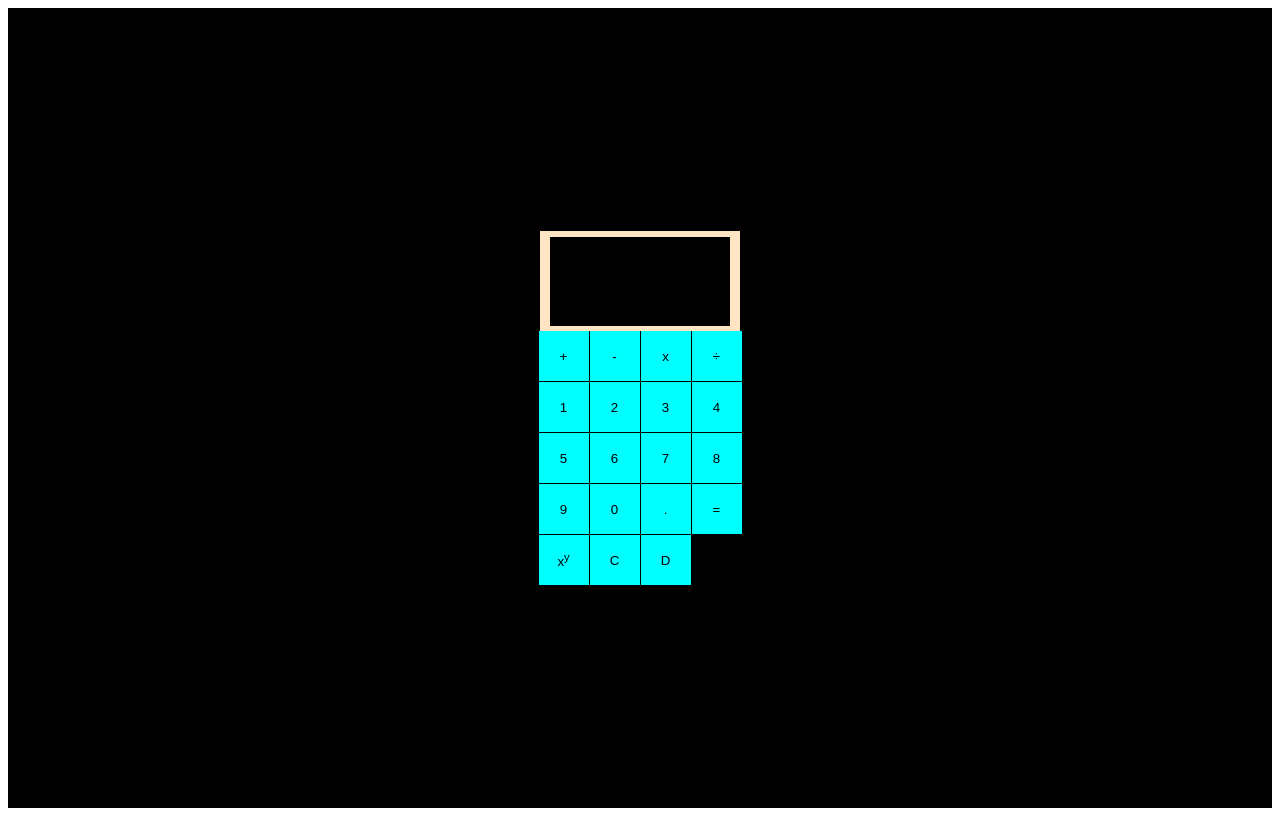
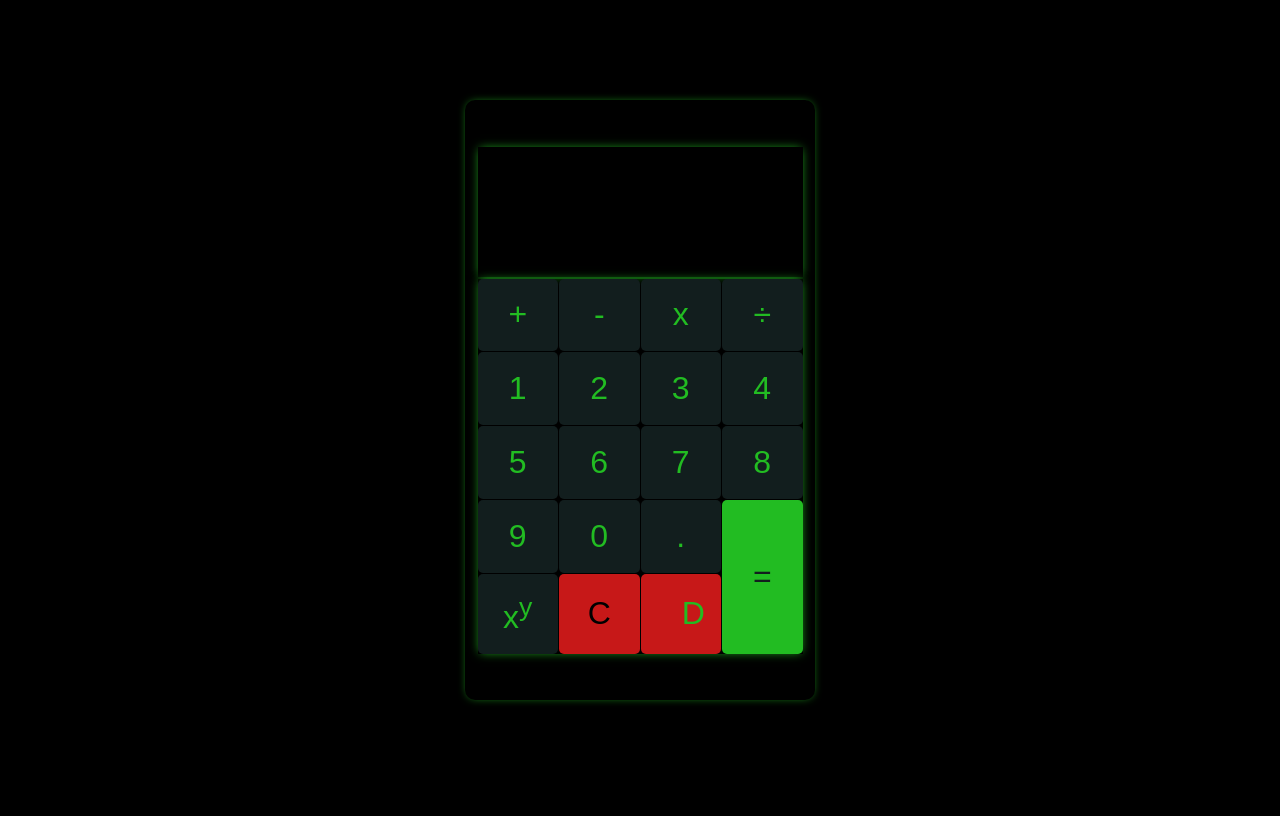
Before and after one commit to chromecodes/calculator, a plain HTML site: page index.html in a window 1280 px wide. Drawn offline with Linux system fonts and the light colour scheme.

Commit message:
added style

```diff
--- a/style.css
+++ b/style.css
@@ -1,49 +1,128 @@
+body{
+    padding :0px;
+    margin :0px;
+    border :0px;
+    display:flex;
+    align-items: center;
+    justify-content: center;
+    width:100%;
+    height:100vh;
+    background-color: black;
+}
+
 .calculator{
-    background-color: black;
+    background-color: rgb(0, 0, 0);
     display: flex;
     align-items: center;
     justify-content: center;
     flex-direction: column;
-    height: 100vh;
+    height: 600px;
+    width:350px;
+    gap: 2px;
+    border-radius: 10px;
+    border: 0px #22bc22 solid;
+    box-shadow: 0px 0px 10px -3px #22bc22;
 }
 .displays{
-    width: 200px;
-    height: 100px;
-    background-color: bisque;
+    height:130px;
+    width:325px;
+    background-color: rgb(0, 0, 0);
     display: flex;
     flex-direction: column;
     align-items: center;
     justify-content: center;
+    box-shadow: 0px 0px 10px -2px #22bc22;
+    text-overflow: ellipsis;
+
 }
 .display-1{
-    width: 175px;
-    height: 30px;
-    background-color: black;
-    color: white;
+    height:100px;
+    width: 295px;
+    background-color: transparent;
+    color: #22bc22;
     text-align-last: right;
-    font-size: 15px;
-    padding: 2px 2.5px;
+    font-size: 30px;
+    padding: 15px 15px 0px 15px;
+    text-overflow: ellipsis;
+    white-space: nowrap;
+  	overflow: hidden;
+  	text-overflow: ellipsis;
 
 }
 .display-2{
-    width: 170px;
-    height: 45px;
-    background-color: black;
-    color: white;
+    height:170px;
+    width:295px;
+    background-color: transparent;
+    color: #22bc22;
     text-align-last: right;
-    font-size: 35px;
-    padding: 5px 5px;
-
+    font-size: 45px;
+    padding: 20px 15px 0px 15px;
+    text-overflow: ellipsis;
+    white-space: nowrap;
+  	overflow:hidden;
+  	text-overflow: clip;
 }
 
 .buttons{
+    width:325px;
+    height:375px;
     display: grid;
     grid-template-columns: repeat(4, 1fr);
     gap: 1px;
+    box-shadow: 0px 0px 10px -2px #22bc22;
 }
 button{
-    width: 50px;
-    height: 50px;
-    background-color: aqua;
-    border: 0px aqua solid;
+    font-size:32px;
+    color: #22bc22;
+    background-color: #121e1e;
+    border: 0px #121e1e solid;
+    border-radius: 5px;
+    cursor: pointer;
+    transition:  transform 0.1s ease-in-out;
 }
+.operator:hover, .num:hover{
+    text-shadow: 0 0 30px #00ff00;
+}
+.clear:hover, .delete:hover{
+    background-color: #e21a1a;
+}
+.equal:hover{
+    text-shadow: 0 0 30px #000000;
+}
+button:active{
+    transform: scale(0.925);
+}
+.clear {
+    background-color: #c71818;
+    color: black;
+}
+.equal {
+    color: #121e1e;
+    background-color: #22bc22;
+   grid-column: 4/5;
+   grid-row: 4/6;
+}
+.delete{
+    background-color: #c71818;
+    display: flex;
+    align-items: center;
+    justify-content: center;
+}
+.delete::before {
+    display: inline-block;
+    font-style: normal;
+    font-variant: normal;
+    text-rendering: auto;
+    -webkit-font-smoothing: antialiased;
+    font-family: "Font Awesome 5 Free";
+    font-weight: 900;
+    content: "\f55a";
+    color: black;
+}
+.header{
+    color: #22bc22;
+}
+.footer{
+    margin-top: 10px;
+    color: #22bc22;
+}
```
